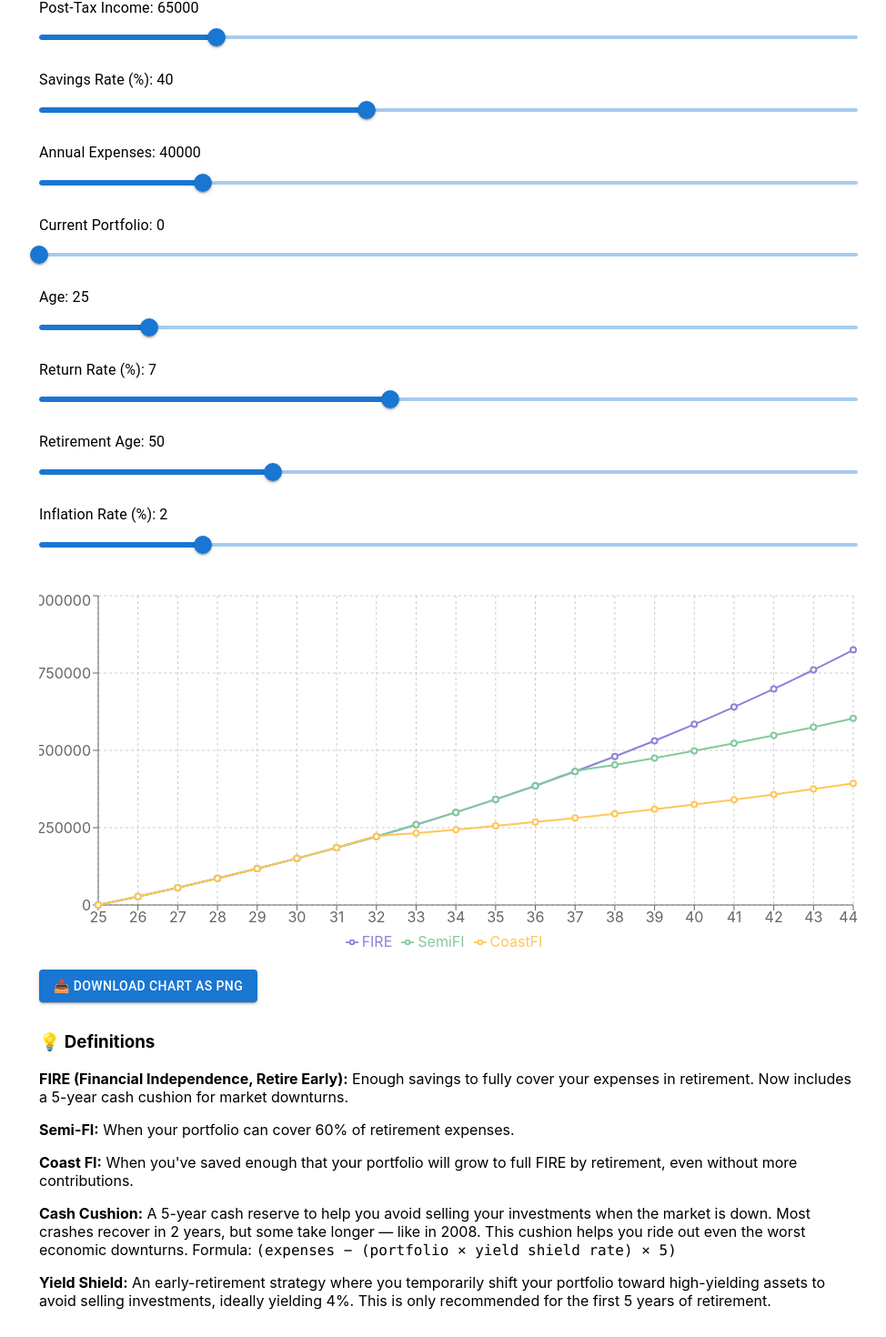
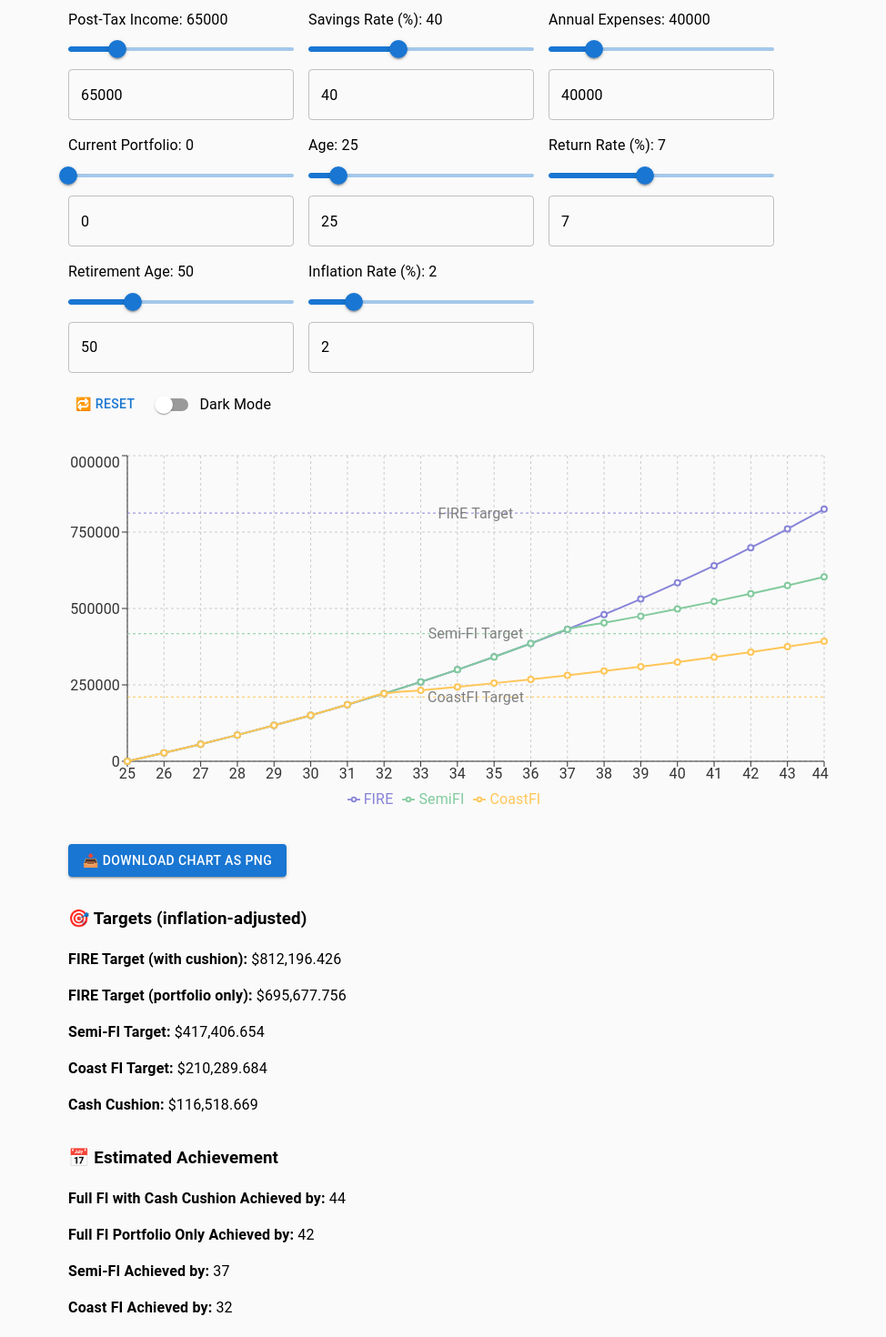
Before and after one commit to davidantao/fi-planner, a React (Create React App) app: page / in a window 1280 px wide. Shown: the part 153-1623 px from the top of the page at 91% size, without its empty margins (147-1121 px from the left). Built offline with nearby package versions, Linux system fonts and the light colour scheme.

Commit message:
UI updates

```diff
--- a/src/App.js
+++ b/src/App.js
@@ -1,4 +1,4 @@
-import React, { useState } from 'react';
+import React, { useState, useMemo } from 'react';
 import {
   LineChart,
   Line,
@@ -7,9 +7,21 @@ import {
   CartesianGrid,
   Tooltip,
   Legend,
-  ResponsiveContainer
+  ResponsiveContainer,
+  ReferenceLine
 } from 'recharts';
-import { Slider, Typography, Button } from '@mui/material';
+import {
+  Slider,
+  Typography,
+  Button,
+  Grid,
+  TextField,
+  CssBaseline,
+  Switch,
+  FormControlLabel,
+  createTheme,
+  ThemeProvider
+} from '@mui/material';
 import { toPng } from 'html-to-image';
 import download from 'downloadjs';
 
@@ -32,9 +44,8 @@ function calculateGrowth({
   const yieldShieldRate = 0.04;
 
   const fireTargetBase = expenses * ((1 - Math.pow(1 + realCAGR, -FIRE_HORIZON)) / realCAGR);
-  const semiFiTarget = 0.6 * expenses * ((1 - Math.pow(1 + realCAGR, -FIRE_HORIZON)) / realCAGR);
+  const semiFiTarget = 0.6 * fireTargetBase;
   const coastTarget = fireTargetBase / Math.pow(1 + realCAGR, retirementAge - age);
-
   const cashCushionTarget = (expenses - (semiFiTarget * yieldShieldRate)) * 5;
   const fireTarget = fireTargetBase + cashCushionTarget;
 
@@ -52,9 +63,10 @@ function calculateGrowth({
   let semiFiFinishedAt = undefined;
 
   while (year < 100) {
-    fireData.push({ year: age + year, balance: fireBalance });
-    semiFiData.push({ year: age + year, balance: semiFiBalance });
-    coastFiData.push({ year: age + year, balance: coastFiBalance });
+    const currYear = age + year;
+    fireData.push({ year: currYear, balance: fireBalance });
+    semiFiData.push({ year: currYear, balance: semiFiBalance });
+    coastFiData.push({ year: currYear, balance: coastFiBalance });
 
     if (!coastAchieved && coastFiBalance >= coastTarget) coastAchieved = year;
     if (fireFinishedAt === undefined && fireBalance >= fireTarget) fireFinishedAt = year;
@@ -63,18 +75,10 @@ function calculateGrowth({
     if (fireFinishedAt !== undefined && semiFiFinishedAt !== undefined && coastAchieved !== false) break;
 
     fireBalance = (fireBalance + annualContribution) * (1 + realCAGR);
-
-    if (semiFiBalance < semiFiTarget) {
-      semiFiBalance = (semiFiBalance + annualContribution) * (1 + realCAGR);
-    } else {
-      semiFiBalance = semiFiBalance * (1 + realCAGR);
-    }
-
-    if (!coastAchieved) {
-      coastFiBalance = (coastFiBalance + annualContribution) * (1 + realCAGR);
-    } else {
-      coastFiBalance = coastFiBalance * (1 + realCAGR);
-    }
+    if (semiFiBalance < semiFiTarget) semiFiBalance = (semiFiBalance + annualContribution) * (1 + realCAGR);
+    else semiFiBalance = semiFiBalance * (1 + realCAGR);
+    if (!coastAchieved) coastFiBalance = (coastFiBalance + annualContribution) * (1 + realCAGR);
+    else coastFiBalance = coastFiBalance * (1 + realCAGR);
 
     year++;
   }
@@ -87,16 +91,17 @@ function calculateGrowth({
     semiFiData,
     coastFiData,
     fireTarget,
+    fireTargetBase,
     semiFiTarget,
     coastTarget,
     coastYear: coastAchieved !== false ? age + coastAchieved : null,
     cashCushionTarget,
-    fireTargetBase
+    realCAGR
   };
 }
 
 function App() {
-  const [inputs, setInputs] = useState({
+  const defaultInputs = {
     income: 65000,
     savingsRate: 40,
     expenses: 40000,
@@ -105,11 +110,36 @@ function App() {
     returnRate: 7,
     retirementAge: 50,
     inflationRate: 2
-  });
+  };
+  const [inputs, setInputs] = useState(defaultInputs);
+  const [darkMode, setDarkMode] = useState(false);
+
+  const theme = useMemo(() =>
+    createTheme({
+      palette: {
+        mode: darkMode ? 'dark' : 'light',
+        background: {
+          default: darkMode ? '#1d1d1d' : '#fafafa',
+          paper: darkMode ? '#272727' : '#fff'
+        },
+        text: {
+          primary: darkMode ? '#e0e0e0' : '#000',
+          secondary: darkMode ? '#aaa' : '#555'
+        }
+      }
+    }),
+    [darkMode]
+  );
 
   const handleSliderChange = (field) => (_, value) => {
     setInputs((prev) => ({ ...prev, [field]: value }));
   };
+
+  const handleInputChange = (field) => (e) => {
+    setInputs((prev) => ({ ...prev, [field]: +e.target.value }));
+  };
+
+  const handleReset = () => setInputs(defaultInputs);
 
   const {
     fireData,
@@ -120,8 +150,9 @@ function App() {
     semiFiTarget,
     coastTarget,
     coastYear,
-    cashCushionTarget
-  } = calculateGrowth(inputs);
+    cashCushionTarget,
+    realCAGR
+  } = useMemo(() => calculateGrowth(inputs), [inputs]);
 
   const chartData = fireData.map((_, i) => ({
     year: fireData[i].year,
@@ -133,14 +164,7 @@ function App() {
   const handleDownload = () => {
     const chart = document.getElementById('chart-container');
     if (!chart) return;
-
-    toPng(chart)
-      .then((dataUrl) => {
-        download(dataUrl, 'fi-chart.png');
-      })
-      .catch((err) => {
-        console.error('Failed to export chart:', err);
-      });
+    toPng(chart).then((dataUrl) => download(dataUrl, 'fi-chart.png')).catch(console.error);
   };
 
   const sliders = [
@@ -155,16 +179,16 @@ function App() {
   ];
 
   return (
+    <ThemeProvider theme={theme}>
+      <CssBaseline />
       <div style={{ padding: '2rem', maxWidth: 900, margin: 'auto' }}>
         <h1>📈 FI Planner</h1>
         <p>Estimate your path to FIRE, Semi-FI, or Coast FI (inflation-adjusted)</p>
 
-      <div style={{ marginBottom: '2rem' }}>
+        <Grid container spacing={2}>
           {sliders.map(({ label, field, min, max, step }) => (
-          <div key={field} style={{ marginBottom: '1rem' }}>
-            <Typography gutterBottom>
-              {label}: {inputs[field]}
-            </Typography>
+            <Grid item xs={12} sm={6} key={field}>
+              <Typography gutterBottom>{label}: {inputs[field]}</Typography>
               <Slider
                 value={inputs[field]}
                 onChange={handleSliderChange(field)}
@@ -173,18 +197,42 @@ function App() {
                 step={step}
                 valueLabelDisplay="auto"
               />
-          </div>
+              <TextField
+                type="number"
+                value={inputs[field]}
+                onChange={handleInputChange(field)}
+                fullWidth
+              />
+            </Grid>
           ))}
+        </Grid>
+
+        <div style={{ display: 'flex', alignItems: 'center', gap: '1rem', marginTop: '1rem' }}>
+          <Button onClick={handleReset}>🔁 Reset</Button>
+          <FormControlLabel
+            control={<Switch checked={darkMode} onChange={() => setDarkMode(!darkMode)} />}
+            label="Dark Mode"
+          />
         </div>
 
-      <div id="chart-container" style={{ marginBottom: '1rem' }}>
+        <div id="chart-container" style={{ margin: '2rem 0' }}>
           <ResponsiveContainer width="100%" height={400}>
             <LineChart data={chartData}>
-            <CartesianGrid strokeDasharray="3 3" />
-            <XAxis dataKey="year" />
-            <YAxis />
-            <Tooltip formatter={(v) => `$${Math.round(v).toLocaleString()}`} />
+              <CartesianGrid strokeDasharray="3 3" stroke={darkMode ? '#444' : '#ccc'} />
+              <XAxis dataKey="year" stroke={darkMode ? '#aaa' : '#333'} />
+              <YAxis stroke={darkMode ? '#aaa' : '#333'} />
+              <Tooltip
+                contentStyle={{
+                  backgroundColor: darkMode ? '#333' : '#fff',
+                  borderColor: darkMode ? '#555' : '#ccc',
+                  color: darkMode ? '#eee' : '#000'
+                }}
+                formatter={(v) => `$${Math.round(v).toLocaleString()}`}
+              />
               <Legend />
+              <ReferenceLine y={fireTarget} stroke="#8884d8" strokeDasharray="3 3" label="FIRE Target" />
+              <ReferenceLine y={semiFiTarget} stroke="#82ca9d" strokeDasharray="3 3" label="Semi-FI Target" />
+              <ReferenceLine y={coastTarget} stroke="#ffc658" strokeDasharray="3 3" label="CoastFI Target" />
               <Line type="monotone" dataKey="FIRE" stroke="#8884d8" strokeWidth={2} />
               <Line type="monotone" dataKey="SemiFI" stroke="#82ca9d" strokeWidth={2} />
               <Line type="monotone" dataKey="CoastFI" stroke="#ffc658" strokeWidth={2} />
@@ -192,20 +240,11 @@ function App() {
           </ResponsiveContainer>
         </div>
 
-      <Button variant="contained" onClick={handleDownload}>
-        📥 Download Chart as PNG
-      </Button>
+        <Button variant="contained" onClick={handleDownload}>📥 Download Chart as PNG</Button>
 
       <div style={{ marginTop: '2rem' }}>
-        <h3>💡 Definitions</h3>
-        <p><strong>FIRE (Financial Independence, Retire Early):</strong> Enough savings to fully cover your expenses in retirement. Now includes a 5-year cash cushion for market downturns.</p>
-        <p><strong>Semi-FI:</strong> When your portfolio can cover 60% of retirement expenses.</p>
-        <p><strong>Coast FI:</strong> When you've saved enough that your portfolio will grow to full FIRE by retirement, even without more contributions.</p>
-        <p><strong>Cash Cushion:</strong> A 5-year cash reserve to help you avoid selling your investments when the market is down. Most crashes recover in 2 years, but some take longer — like in 2008. This cushion helps you ride out even the worst economic downturns. Formula: <code>(expenses − (portfolio × yield shield rate) × 5)</code></p>
-        <p><strong>Yield Shield:</strong> An early-retirement strategy where you temporarily shift your portfolio toward high-yielding assets to avoid selling investments, ideally yielding 4%. This is only recommended for the first 5 years of retirement.</p>
-
-        <h3 style={{ marginTop: '2rem' }}>🎯 Targets (inflation-adjusted)</h3>
-        <p><strong>FIRE Target (incl. cash cushion):</strong> ${fireTarget.toLocaleString()}</p>
+        <h3>🎯 Targets (inflation-adjusted)</h3>
+        <p><strong>FIRE Target (with cushion):</strong> ${fireTarget.toLocaleString()}</p>
         <p><strong>FIRE Target (portfolio only):</strong> ${fireTargetBase.toLocaleString()}</p>
         <p><strong>Semi-FI Target:</strong> ${semiFiTarget.toLocaleString()}</p>
         <p><strong>Coast FI Target:</strong> ${coastTarget.toLocaleString()}</p>
@@ -228,6 +267,7 @@ function App() {
         <p><strong>How do I compare to others?: </strong>Less than 3% of Americans retire by 50 — most work until 65 or later. The average US life expectancy is 77 - retiring early gives you extra years, potentially decades to enjoy life on your own terms.</p>
       </div>
     </div>
+    </ThemeProvider>
   );
 }
 
```
Lines whose indentation alone changed are shown as unchanged.
